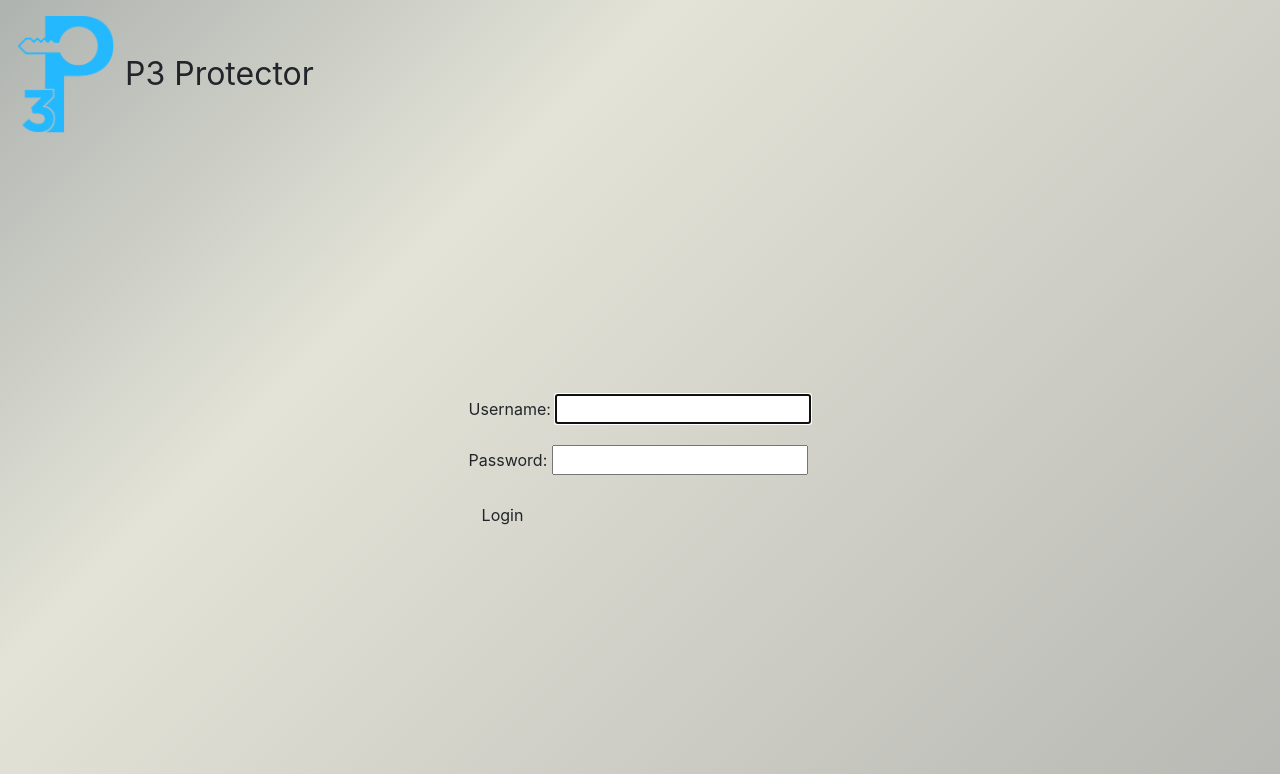
After one commit to mattpero22/pero_password_protector, a Django app: page /account/login/ in a window 1280 px wide. The commit adds this page. Shown: the top 774 px of the page. Run offline with Django 4.2, Linux system fonts and the light colour scheme.

Commit message:
login and logout with rerouting squared away

```diff
--- a/main_app/templates/base.html
+++ b/main_app/templates/base.html
@@ -6,7 +6,7 @@
     <meta charset="UTF-8">
     <meta http-equiv="X-UA-Compatible" content="IE=edge">
     <meta name="viewport" content="width=device-width, initial-scale=1.0">
-    {% comment %} <link rel="stylesheet" type="text/css" href="{% static 'css/style.css' %}" /> {% endcomment %}
+    <link rel="stylesheet" type="text/css" href="{% static 'css/style.css' %}" />
     <link rel="stylesheet" type="text/css" href="https://cdn.jsdelivr.net/npm/bootstrap@4.5.2/dist/css/bootstrap.min.css">
     <title>P3 Protector</title>
 </head>
@@ -19,6 +19,7 @@
             <nav>
                 {% if user.is_authenticated %}
                 <a href='/'>Home</a>
+                <a href='/vault'>Your Vault</a>
                 <a href='/account/two_factor/'>Account Security</a>
                 <a href='/account/logout/'>Logout</a>
                 {% endif %}
--- /dev/null
+++ b/main_app/templates/registration/login.html
@@ -0,0 +1,13 @@
+{% extends 'base.html' %}
+
+{% block content %}
+
+<form action="{% url 'login' %}" method="POST">
+    {% csrf_token %}
+    {{ form.as_p }}
+    <input type="hidden" name="next" value="{{ next }}" />
+    <input class="btn blue" type="submit" value="Login">
+</form>
+
+
+{% endblock %}
--- a/main_app/views.py
+++ b/main_app/views.py
@@ -1,8 +1,9 @@
 from django.shortcuts import render, redirect
-from two_factor.views import LoginView as TfLoginView
+from django.contrib.auth.decorators import login_required
 from django.contrib.auth import login
 from django.contrib.auth.forms import UserCreationForm
 
+@login_required
 def home(request):
     return render(request, 'home.html')
 
--- a/p3protector/settings.py
+++ b/p3protector/settings.py
@@ -117,7 +117,8 @@ USE_TZ = True
 
 STATIC_URL = 'static/'
 LOGIN_URL = 'two_factor:login'
-LOGIN_REDIRECT_URL = 'home'
+LOGIN_REDIRECT_URL = '/'
+LOGOUT_REDIRECT_URL = '/'
 
 # Default primary key field type
 # https://docs.djangoproject.com/en/4.0/ref/settings/#default-auto-field
```
